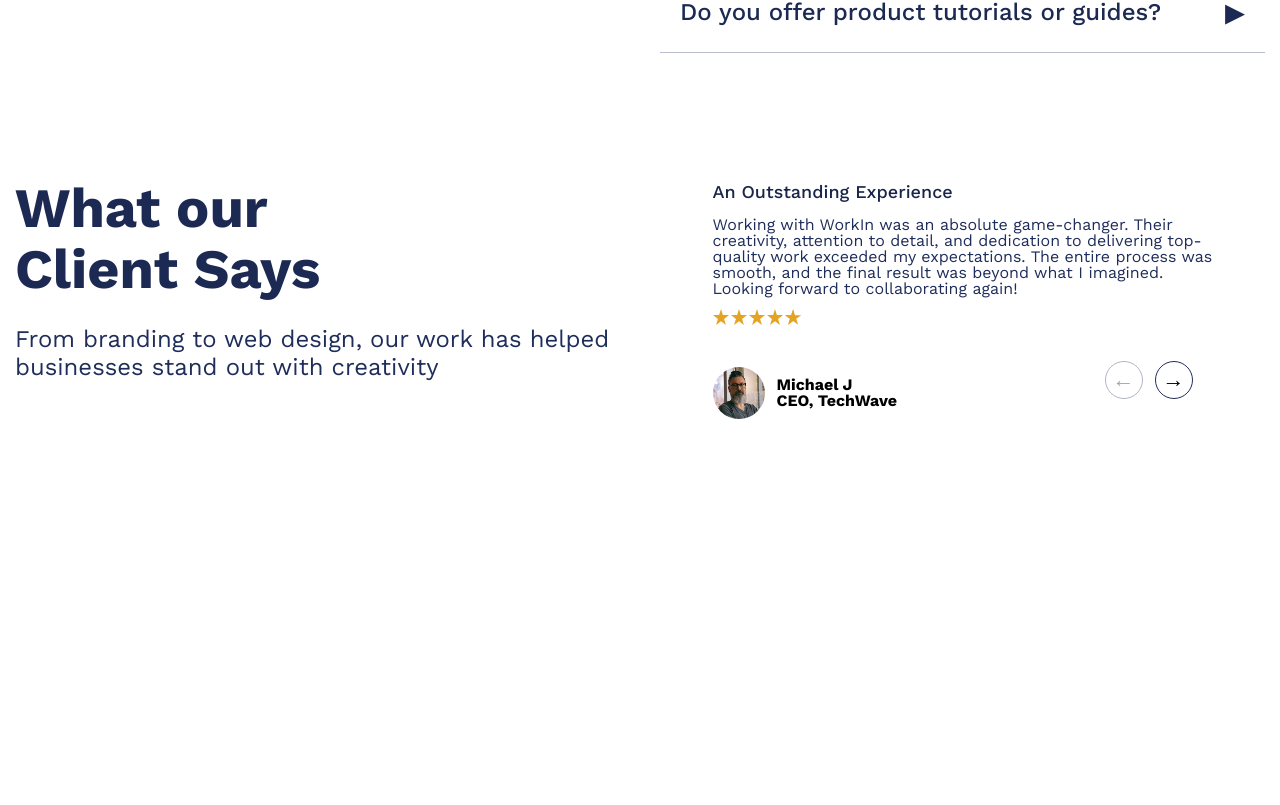
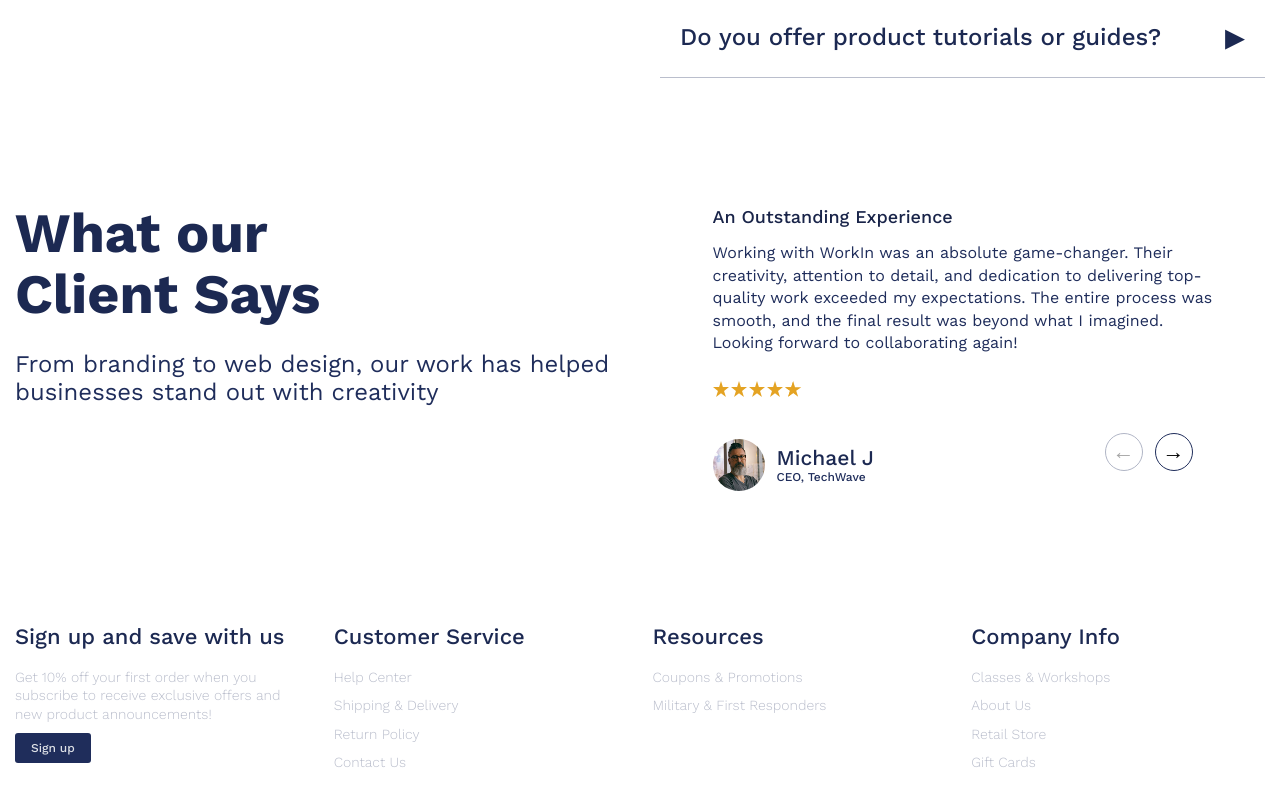
Before and after one commit to Abbos29/detailing, a Next.js app: page / in a window 1280 px wide. Shown: the part 3463-4268 px from the top of the page. Before the commit the page ends 3972 px from the top, so only its background shows below. Built offline with nearby package versions, Linux system fonts and the light colour scheme.

Commit message:
feat: add footer

```diff
--- a/src/components/layout/FAQ/Faq.module.scss
+++ b/src/components/layout/FAQ/Faq.module.scss
@@ -1,4 +1,5 @@
 .faq {
+    padding-top: 60px;
     @media (max-width: 768px) {
       padding: 40px 0;
     }
--- a/src/components/layout/Footer/Footer.jsx
+++ b/src/components/layout/Footer/Footer.jsx
@@ -1,9 +1,42 @@
 import React from 'react'
 import s from './Footer.module.scss'
+import Container from '@/components/ui/Container/Container'
+import Link from 'next/link'
 
 const Footer = () => {
     return (
-        <div>Footer</div>
+        <footer className={s.footer}>
+            <Container>
+                <div className={s.wrapper}>
+                    <div className={s.item}>
+                        <h3>Sign up and save with us</h3>
+                        <p>
+                            Get 10% off your first order when you subscribe to receive exclusive offers and new product announcements!
+                        </p>
+                        <button>Sign up</button>
+                    </div>
+                    <div className={s.item}>
+                        <h3>Customer Service</h3>
+                        <Link href="/help-center">Help Center</Link>
+                        <Link href="/shipping-delivery">Shipping & Delivery</Link>
+                        <Link href="/return-policy">Return Policy</Link>
+                        <Link href="/contact-us">Contact Us</Link>
+                    </div>
+                    <div className={s.item}>
+                        <h3>Resources</h3>
+                        <Link href="/coupons-promotions">Coupons & Promotions</Link>
+                        <Link href="/military-first-responders">Military & First Responders</Link>
+                    </div>
+                    <div className={s.item}>
+                        <h3>Company Info</h3>
+                        <Link href="/classes-workshops">Classes & Workshops</Link>
+                        <Link href="/about-us">About Us</Link>
+                        <Link href="/retail-store">Retail Store</Link>
+                        <Link href="/gift-cards">Gift Cards</Link>
+                    </div>
+                </div>
+            </Container>
+        </footer>
     )
 }
 
--- a/src/components/layout/Footer/Footer.module.scss
+++ b/src/components/layout/Footer/Footer.module.scss
@@ -0,0 +1,68 @@
+@import "@/styles/vars.scss";
+
+.footer {
+    padding: 45px 0;
+
+    @media (max-width: 480px) {
+      padding-top: 0;
+    }
+}
+
+.wrapper {
+    display: grid;
+    grid-template-columns: repeat(4, 1fr);
+    gap: 25px;
+
+    @media (max-width: 992px) {
+    grid-template-columns: repeat(3, 1fr);
+
+
+    }
+    @media (max-width: 768px) {
+    grid-template-columns: repeat(2, 1fr);
+    gap: 30px;
+
+    }
+
+    @media (max-width: 480px) {
+      grid-template-columns: 1fr;
+    }
+}
+
+.item {
+    display: flex;
+    flex-direction: column;
+    gap: 10px;
+    align-items: flex-start;
+
+    &:nth-child(1) {
+        max-width: 280px;
+    }
+
+    a,
+    p {
+        font-weight: 300;
+        font-size: 14px;
+        text-decoration: none;
+        line-height: 1.3;
+        color: #babecc;
+    }
+
+    h3 {
+        font-size: 22px;
+        color: #1C2952;
+        font-weight: 500;
+        margin-bottom: 10px;
+    }
+
+    button {
+        font-weight: 500;
+        font-size: 12px;
+        background-color: $colorBlue;
+        padding: 8px 16px;
+        border-radius: 3px;
+        color: #dde0e6;
+        border: none;
+        cursor: pointer;
+    }
+}
--- a/src/components/layout/Reviews/Reviews.module.scss
+++ b/src/components/layout/Reviews/Reviews.module.scss
@@ -83,7 +83,8 @@
     p {
         font-weight: 400;
         font-size: 16px;
-        line-height: 100%;
+        line-height: 1.4;
+        margin-bottom: 15px;
         color: #1F2D5B;
     }
 
@@ -93,6 +94,18 @@
         align-items: center;
         margin-top: 30px;
 
+        h5 {
+            font-size: 21px;
+            font-weight: 500;
+            color: #1C2952;
+        }
+
+        b {
+            font-size: 12px;
+            font-weight: 500;
+            color: #1F2D5B;
+        }
+
         .slide_icon {
             width: 52px;
             height: 52px;
--- a/src/pages/_app.js
+++ b/src/pages/_app.js
@@ -2,6 +2,7 @@ import "@/styles/reset.css";
 import "@/styles/globals.css";
 import TopBar from "@/components/ui/TopBar/TopBar";
 import Header from "@/components/layout/Header/Header";
+import Footer from "@/components/layout/Footer/Footer";
 
 export default function App({ Component, pageProps }) {
   return (
@@ -9,6 +10,7 @@ export default function App({ Component, pageProps }) {
       <TopBar />
       <Header />
       <Component {...pageProps} />
+      <Footer />
     </>
   );
 }
```
